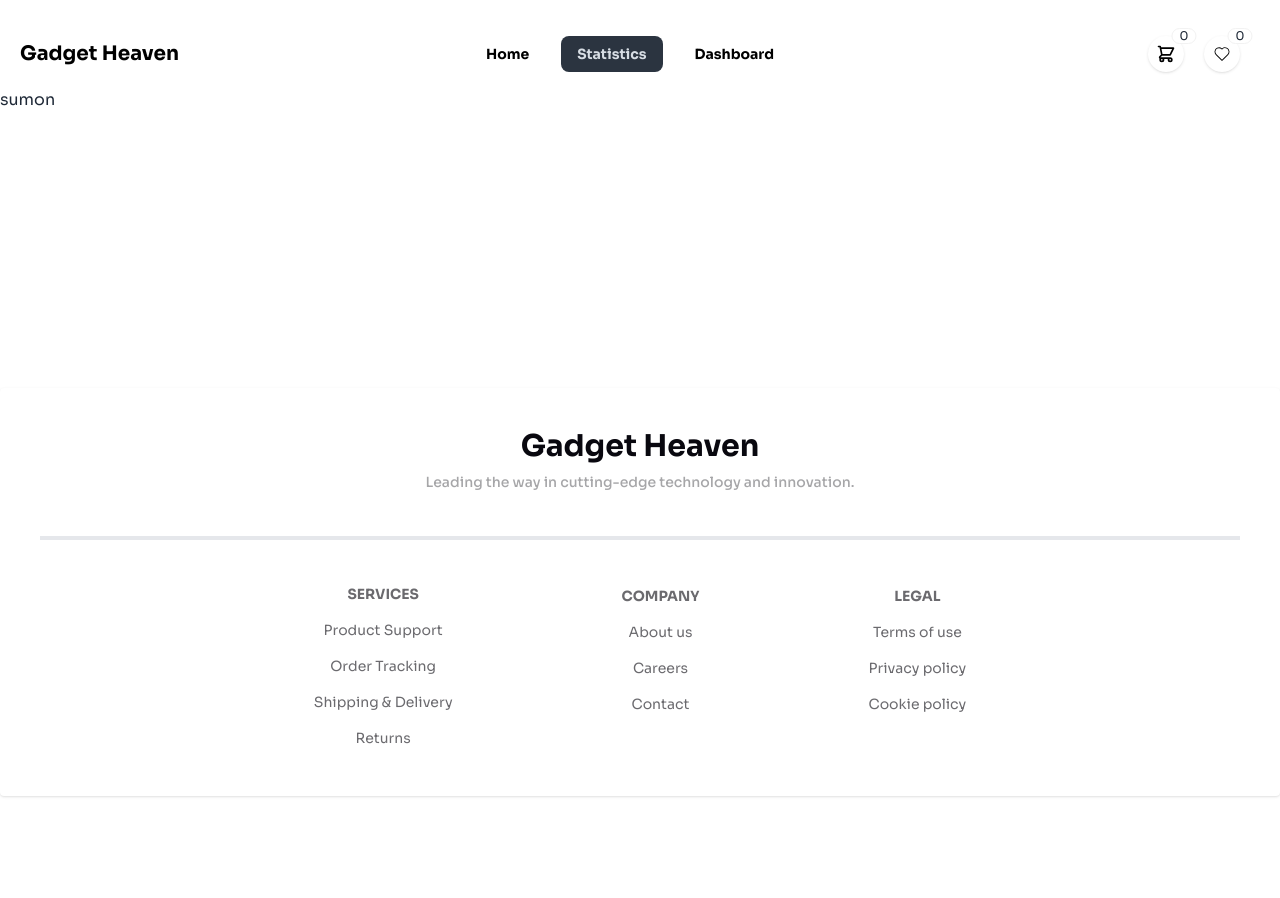
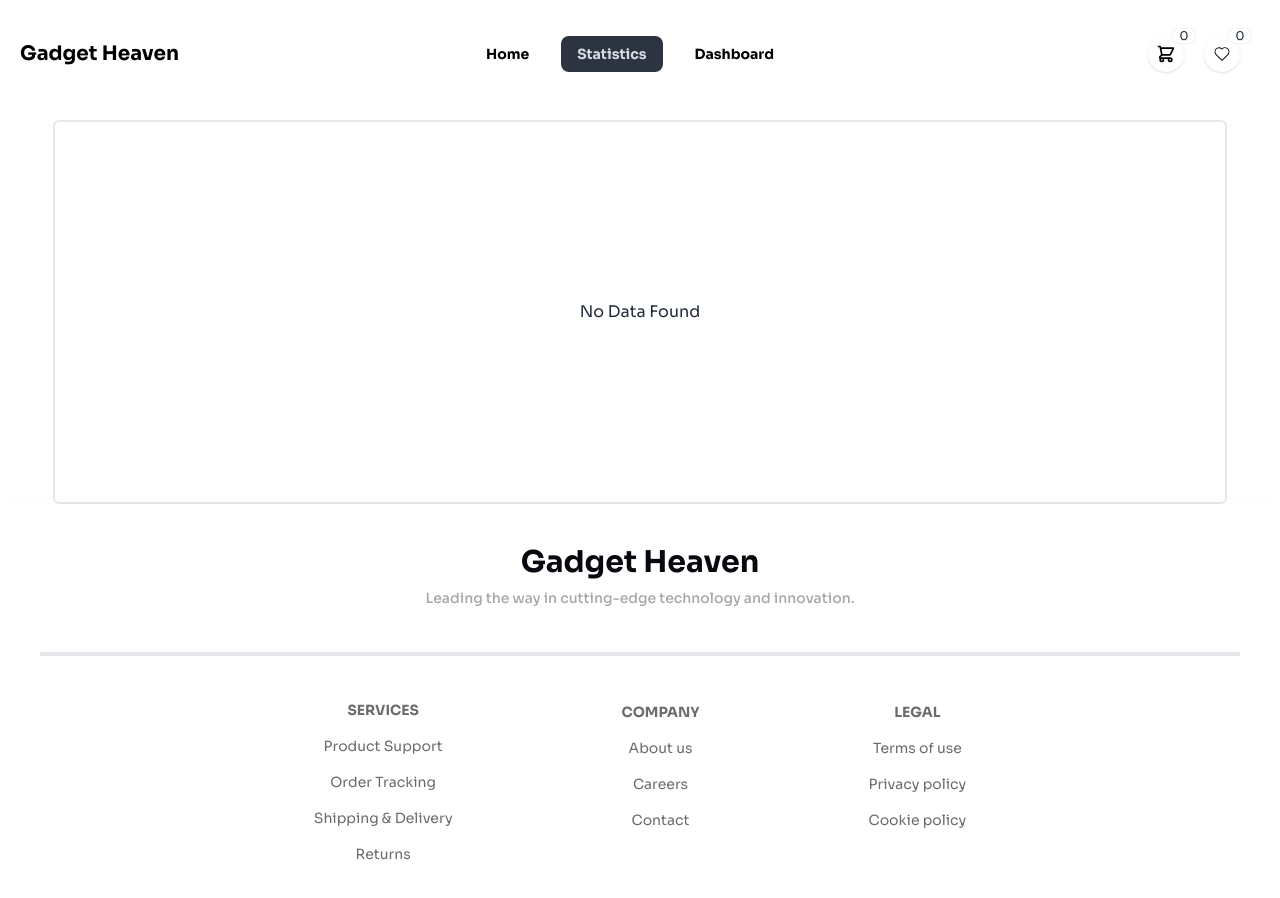
Before and after one commit to programming-hero-web-course-4/b10a8-gadget-heaven-sumonDev9, a React (Vite) app: page /statistics in a window 1280 px wide. Shown: the top 898 px of the page. Before the commit the page ends 800 px from the top, so only its background shows below. Built offline with nearby package versions, Linux system fonts and the light colour scheme.

Commit message:
Error page components

```diff
--- /dev/null
+++ b/src/components/Errorpage.jsx
@@ -0,0 +1,16 @@
+import { Link } from 'react-router-dom';
+import error from '../../src/assets/img/errorpagee.jpg'
+
+const Errorpage = () => {
+    return (
+        <div className='flex mt-20 justify-center items-center'>
+           <div className='text-center'>
+           <img src={error} className='w-[450px] h-[250px] rounded-2xl mx-auto' alt="" />
+            <h1 className='my-5 text-textsecondary font-bold text-3xl'>Oops! The page youre looking for can not be found.</h1>
+            <Link to='/'><button className='px-3 py-2 bg-primary text-lg font-bold text-white rounded-3xl'>Go Back to Home</button></Link>
+           </div>
+        </div>
+    );
+};
+
+export default Errorpage;
--- a/src/components/GadgetsCards.jsx
+++ b/src/components/GadgetsCards.jsx
@@ -21,7 +21,7 @@ const GadgetsCards = () => {
     return (
         <div className="grid col-span-12 md:col-span-9 gap-4">
      {
-      products.length < 1 ? <div className="flex border-2 min-h-96 border-[rgba(9, 8, 15, rounded-lg justify-center items-center gap-2 flex-col">
+      products.length < 1 ? <div className="flex border-2 min-h-96 border-[rgba(9, 8, 15, 0.1)] rounded-lg justify-center items-center gap-2 flex-col">
         <img src={notFound} className="w-32" alt="" />
         <h1 className="text-primary font-bold text-3xl">No Data Found</h1>
 
--- a/src/pages/Statistics.jsx
+++ b/src/pages/Statistics.jsx
@@ -2,8 +2,8 @@
 
 const Statistics = () => {
     return (
-        <div>
-            <h1>sumon</h1>
+        <div className="flex w-11/12 mx-auto min-h-96 mt-8 rounded-md justify-center items-center border-2 border-[rgba(9, 8, 15, 0.1)]">
+            <h1>No Data Found</h1>
         </div>
     );
 };
--- a/src/routes/Routes.jsx
+++ b/src/routes/Routes.jsx
@@ -10,12 +10,15 @@ import GadgetsCards from "../components/GadgetsCards";
 import ProductsDetails from "../pages/ProductsDetails";
 import Cart from "../components/Cart";
 import Wishlist from "../components/Wishlist";
+import Errorpage from "../components/Errorpage";
+
 
 
  const router = createBrowserRouter([
     {
       path: "/",
       element: <MainlLayout></MainlLayout>,
+      errorElement: <Errorpage></Errorpage>,
       children: [
         {
             path: '/',
```
Also changed, not shown: src/assets/img/errorpagee.jpg (added).
